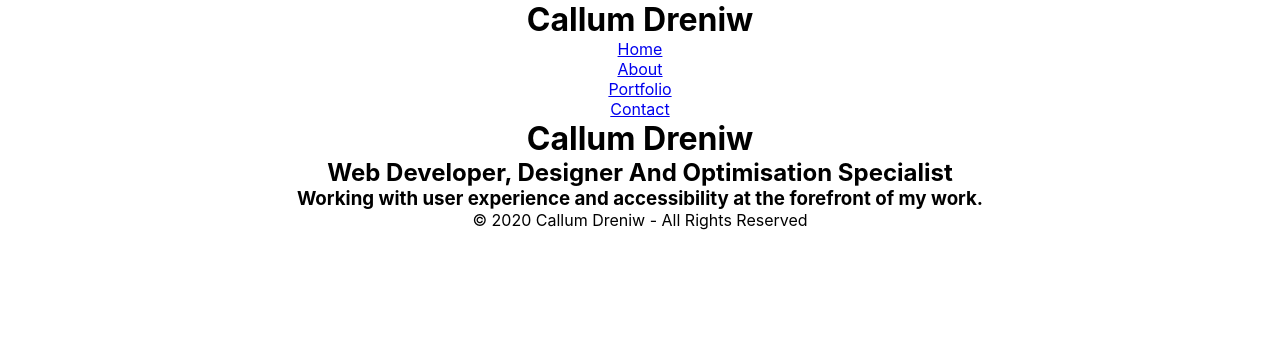
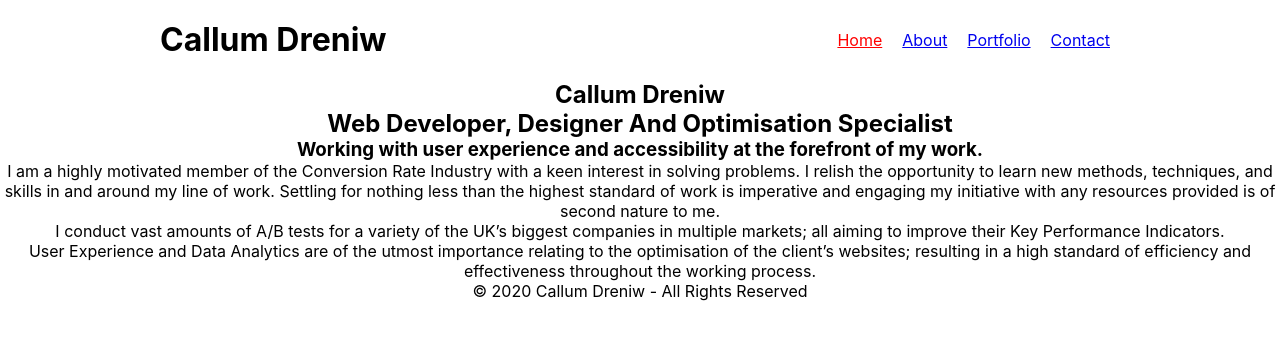
Before and after one commit to dreniwc/portfolio-website, a React (Create React App) app: page / in a window 1280 px wide. Shown: the top 340 px of the page. Built offline with nearby package versions, Linux system fonts and the light colour scheme.

Commit message:
adding inital nav gerneral styles

```diff
--- a/src/Global_Components/App.js
+++ b/src/Global_Components/App.js
@@ -8,10 +8,14 @@ function App() {
   return (
     <div className="App">
       <header role="banner">
-        <h1>Callum Dreniw</h1>
-        <Navbar />
+        <div className="container">
+          <h1>Callum Dreniw</h1>
+          <Navbar />
+        </div>
       </header>
-      <Main />
+      <main role="main" id="skipnav">
+        <Main />
+      </main>
       <Footer />
     </div>
   );
--- a/src/Styles/app.scss
+++ b/src/Styles/app.scss
@@ -1,3 +1,5 @@
+@import 'general.scss';
+
 .App {
   text-align: center;
 }
--- /dev/null
+++ b/src/Styles/general.scss
@@ -0,0 +1,28 @@
+.container {
+    width: 80%;
+    max-width: 960px;
+    margin: 0 auto;
+}
+
+header {
+    padding: 20px 0;
+}
+
+header .container {
+    display: flex;
+    justify-content: space-between;
+    align-content: center;
+}
+
+nav ul {
+    list-style: none;
+    display: flex;
+}
+
+nav ul li {
+    padding: 10px;
+}
+
+nav ul li a.active {
+    color: red;
+}
--- a/src/pages/Home.js
+++ b/src/pages/Home.js
@@ -2,11 +2,22 @@ import React from 'react';
 
 function Home() {
     return (
-        <div>
-            <h1>Callum Dreniw</h1>
-            <h2>Web Developer, Designer And Optimisation Specialist</h2>
-            <h3>Working with user experience and accessibility at the forefront of my work.</h3>
-        </div>
+        <section id="homepage_about">
+            <div className="hero_outerContainer">
+                <div className="container">
+                    <h1>Callum Dreniw</h1>
+                    <h2>Web Developer, Designer And Optimisation Specialist</h2>
+                    <h3>Working with user experience and accessibility at the forefront of my work.</h3>
+                </div>
+            </div>
+            <div>
+                <p>I am a highly motivated member of the Conversion Rate Industry with a keen interest in solving problems. I relish the opportunity to learn new methods, techniques, and skills in and around my line of work. Settling for nothing less than the highest standard of work is imperative and engaging my initiative with any resources provided is of second nature to me.</p>
+
+                <p>I conduct vast amounts of A/B tests for a variety of the UK’s biggest companies in multiple markets; all aiming to improve their Key Performance Indicators.</p>
+
+                <p>User Experience and Data Analytics are of the utmost importance relating to the optimisation of the client’s websites; resulting in a high standard of efficiency and effectiveness throughout the working process.</p>
+            </div>
+        </section>
     )
 }
 
--- a/src/pages/about/about.js
+++ b/src/pages/about/about.js
@@ -13,6 +13,8 @@ function About() {
 
             <p>Skills</p>
             <Skills />
+
+            <p>Experience</p>
         </div>
     )
 }
```
